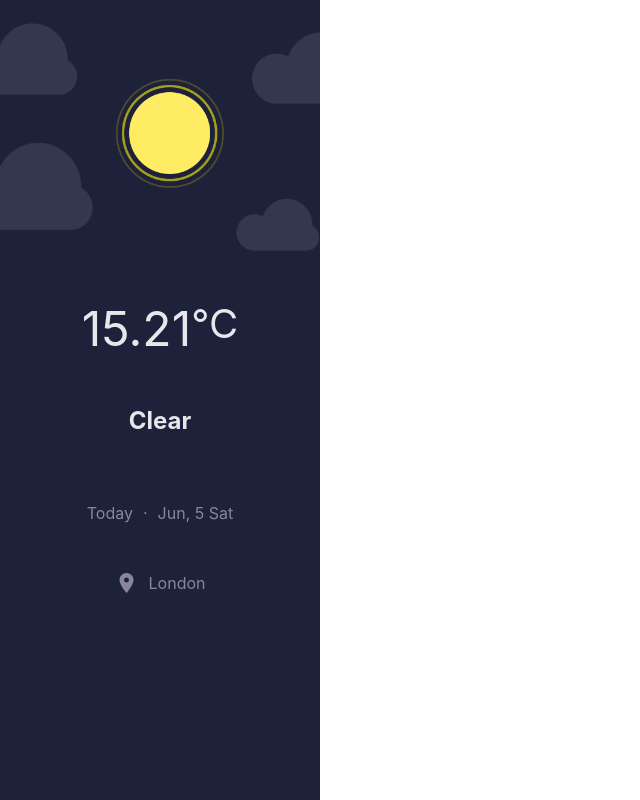
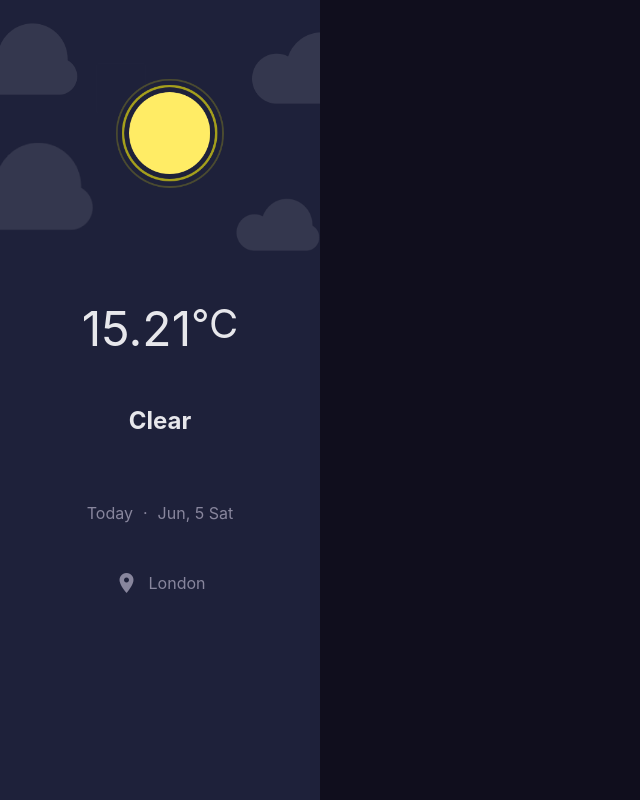
Before and after one commit to Mr-hollowman/dev-weather, a React (Create React App) app: page / in a window 1280 px wide. Shown: the whole page, without its empty margins (0-640 px from the left). Built offline with nearby package versions, Linux system fonts and the light colour scheme.

Commit message:
second container UI updates

```diff
--- a/src/App.css
+++ b/src/App.css
@@ -1,9 +1,17 @@
+.app{
+    display: flex;
+}
 .today-card{
     height: 100vh;
     width: 25%;
     background-color: #1E213A;
     display: flex;
     flex-direction: column;
+}
+.det-card{
+    width: 75%;
+    height: 100vh;
+    background-color:  #100E1D;;
 }
 .cloud-back{
     opacity: 10%;
--- /dev/null
+++ b/src/components/DetailedCard.js
@@ -0,0 +1,9 @@
+import React from 'react'
+
+export default function DetailedCard() {
+  return (
+    <div className='det-card'>
+
+    </div>
+  )
+}
```
Also changed, not shown: src/App.js.
